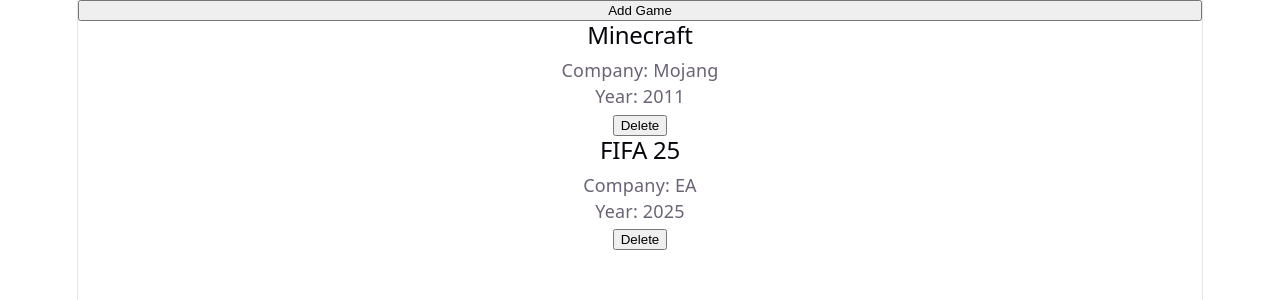
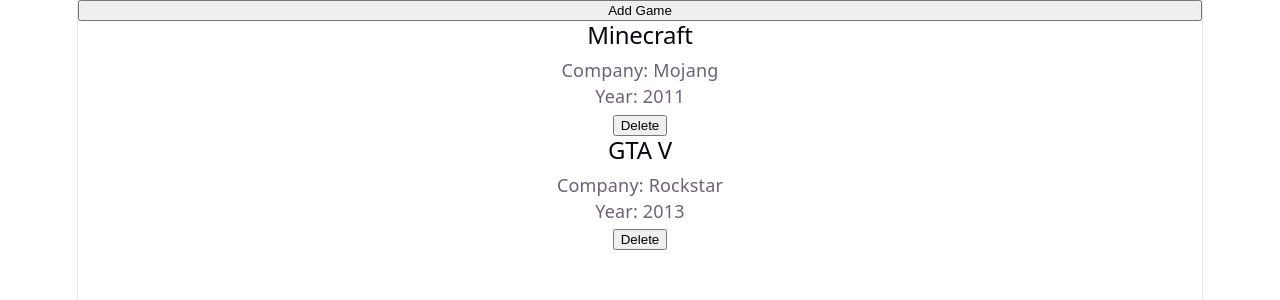
Before and after one commit to abbafadil/abbafadil.github.io, a React (Vite) app: page / in a window 1280 px wide. Shown: the top 300 px of the page. Built offline with nearby package versions, Linux system fonts and the light colour scheme.

Commit message:
add another game, lol

```diff
--- a/src/App.jsx
+++ b/src/App.jsx
@@ -18,9 +18,9 @@
       year: 2011
     },
     {
-      name: "FIFA 25",
-      company: "EA",
-      year: 2025
+      name: "GTA V",
+      company: "Rockstar",
+      year: 2013
     }
   ]);
 
```
